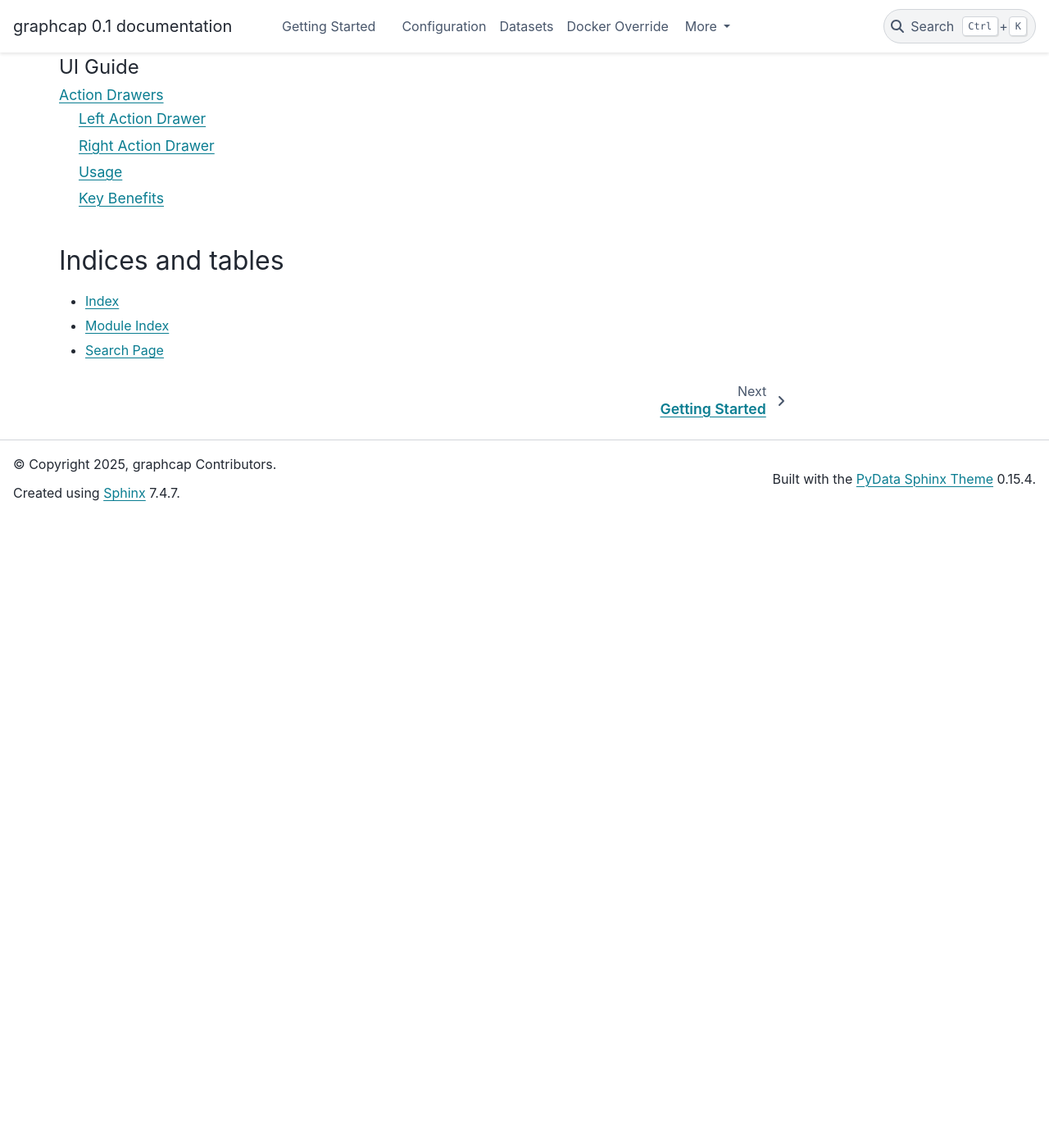
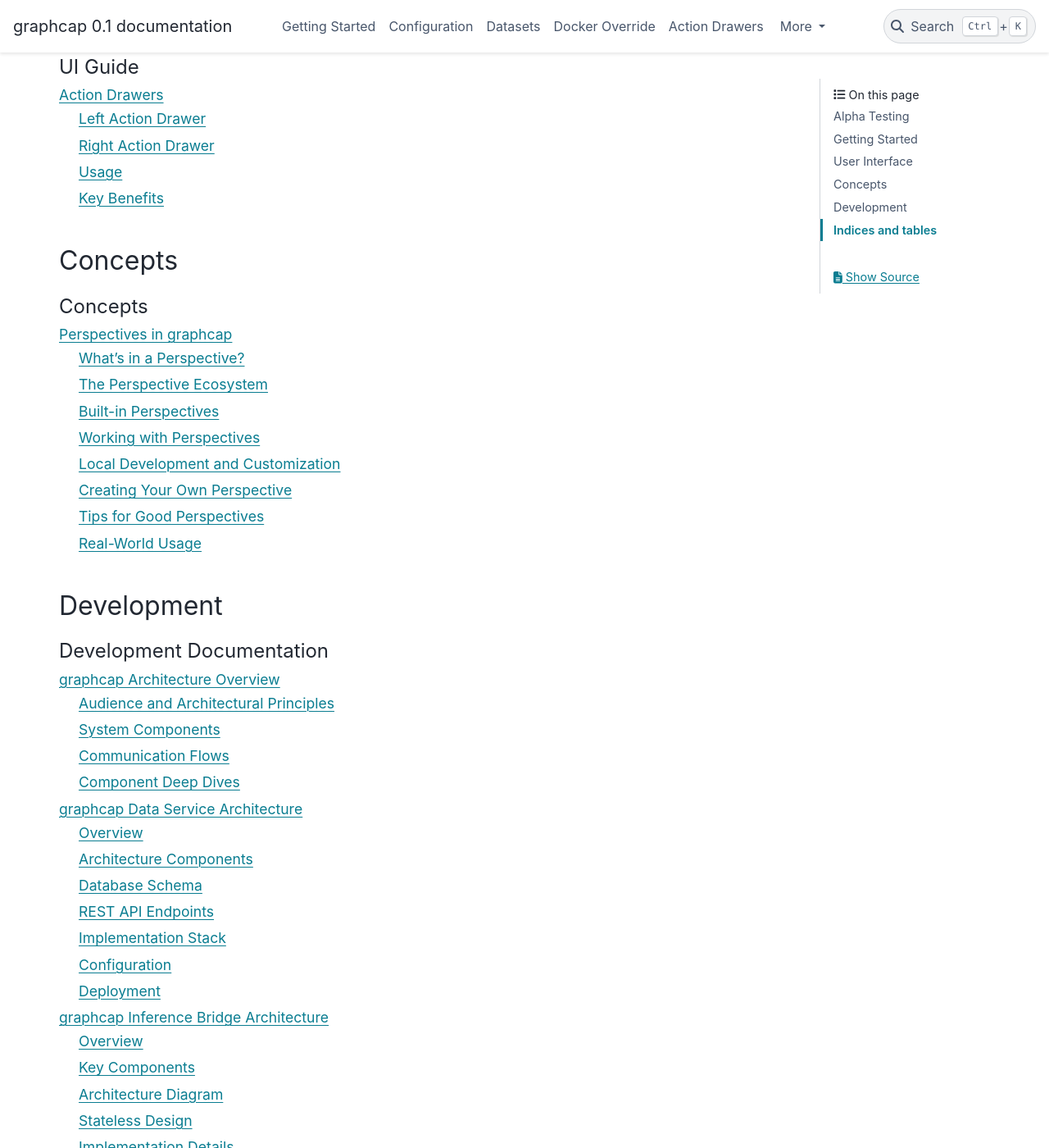
Before and after one commit to Open-Model-Initiative/graphcap, a Sphinx documentation site: the page built from doc/index.rst, in a window 1280 px wide and 1400 px high, scrolled down 2175 px. Shown: the whole window at 82% size. Built offline with Sphinx 7.4.7 and the PyData theme 0.15.4, drawn with Linux system fonts in a browser that asks for light colours; before the commit the page ends 2805 px from its top, so only the background shows below that; some of the changed text lies outside the part shown.

```diff
--- a/doc/concepts/perspectives.rst
+++ b/doc/concepts/perspectives.rst
@@ -1,3 +1,5 @@
+.. _perspectives:
+
 ===========================
 Perspectives in graphcap
 ===========================
--- a/doc/dev/architecture.rst
+++ b/doc/dev/architecture.rst
@@ -1,3 +1,5 @@
+.. _architecture:
+
 =================================
 graphcap Architecture Overview
 =================================
--- a/doc/dev/servers/data_service.rst
+++ b/doc/dev/servers/data_service.rst
@@ -1,3 +1,5 @@
+.. _data_service:
+
 =================================
 graphcap Data Service Architecture
 =================================
--- a/doc/dev/servers/inference_bridge.rst
+++ b/doc/dev/servers/inference_bridge.rst
@@ -1,3 +1,5 @@
+.. _inference_bridge:
+
 =====================================
 graphcap Inference Bridge Architecture
 =====================================
--- a/doc/dev/servers/media_server.rst
+++ b/doc/dev/servers/media_server.rst
@@ -1,3 +1,5 @@
+.. _media_server:
+
 =================================
 graphcap Media Server Architecture
 =================================
--- a/doc/index.rst
+++ b/doc/index.rst
@@ -63,6 +62,28 @@ User Interface
 
    ui/action_drawers
 
+Concepts
+========
+
+.. toctree::
+   :maxdepth: 2
+   :caption: Concepts
+
+   concepts/perspectives
+
+Development
+===========
+
+.. toctree::
+   :maxdepth: 2
+   :caption: Development Documentation
+
+   dev/architecture
+   dev/servers/data_service
+   dev/servers/inference_bridge
+   dev/servers/media_server
+   dev/caption_pipeline
+
 Indices and tables
 ==================
 
```
Also changed, not shown: other parts of doc/index.rst (+0 -1 lines), doc/dev/caption_pipeline.rst (renamed from doc/getting_started/caption_pipeline.rst), doc/dev/workspaces.rst (renamed from doc/getting_started/workspaces.rst).
